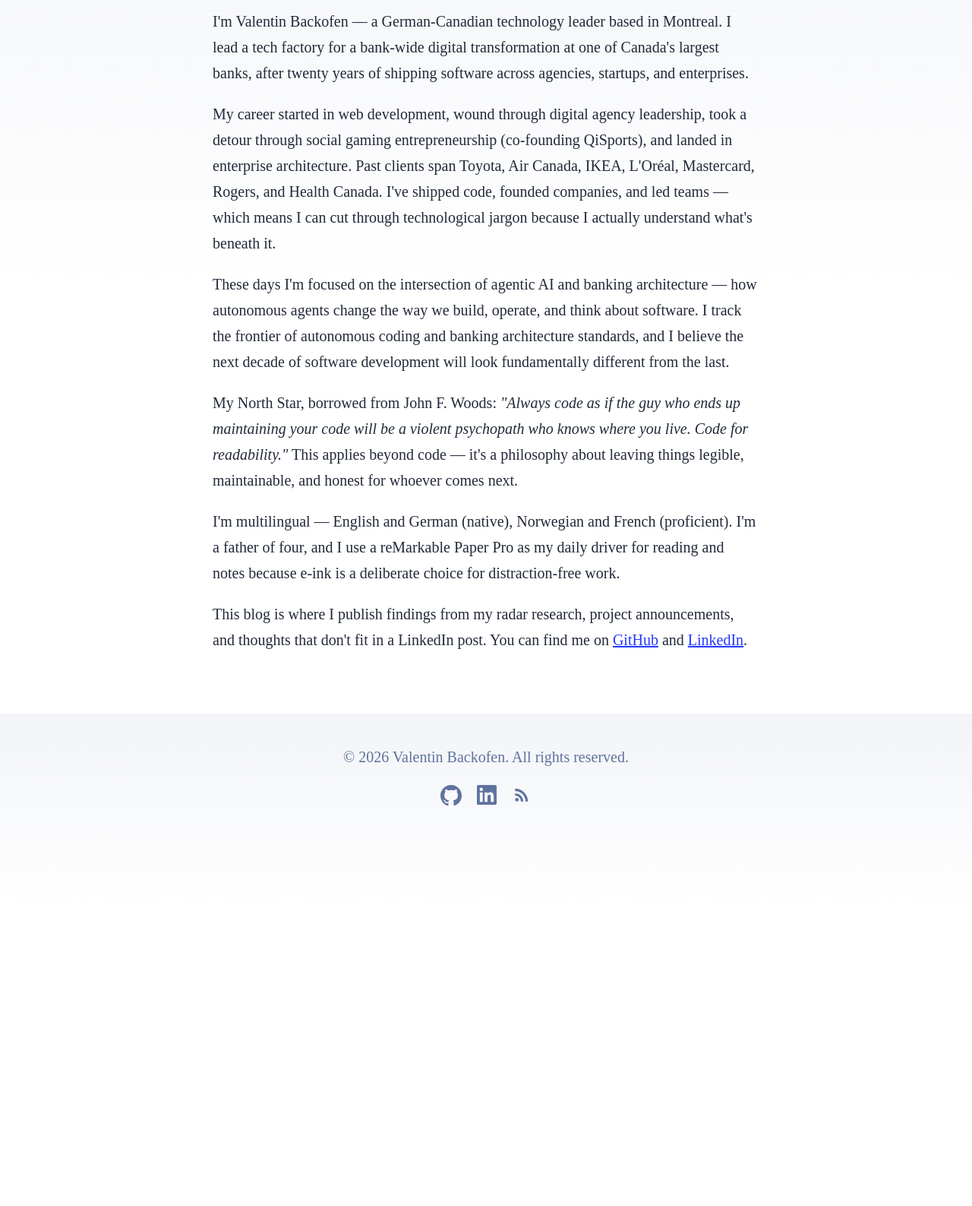
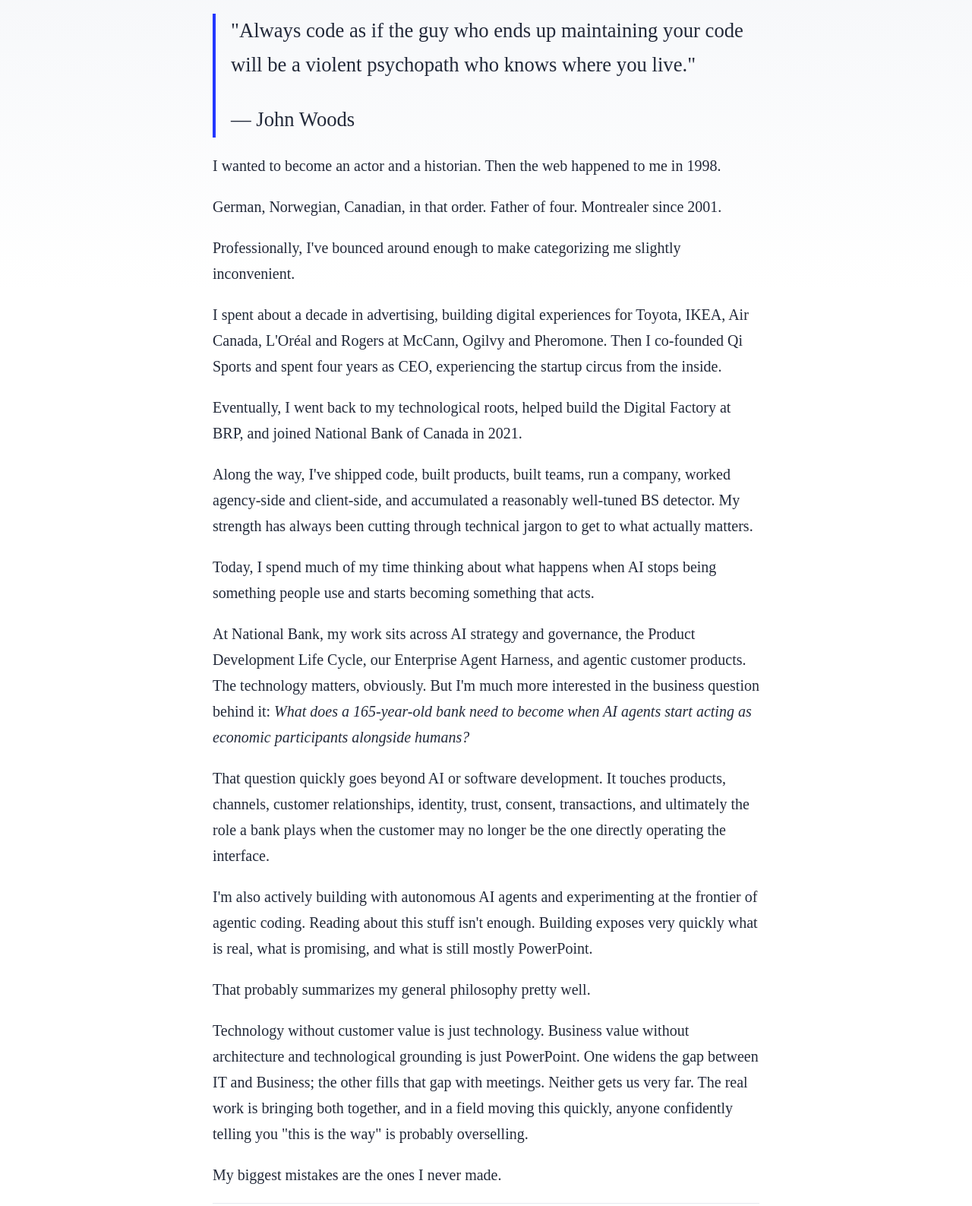
Before and after one commit to vevmesteren/vevmesteren.github.io, an Astro site: page /about in a window 1280 px wide. Shown: the part 220-1807 px from the top of the page at 76% size. Before the commit the page ends 1411 px from the top, so only its background shows below. Built offline with nearby package versions, Linux system fonts and the light colour scheme; Astro itself is replaced by a stand-in of ours.

Commit message:
Replace About page with full bio

```diff
--- a/src/pages/about.astro
+++ b/src/pages/about.astro
@@ -7,54 +7,103 @@ import Header from '../components/Header.astro';
 <!doctype html>
 <html lang="en">
 	<head>
-		<BaseHead title="About — Valentin Backofen" description="About Valentin Backofen" />
+		<BaseHead
+			title="About — Valentin Backofen"
+			description="German, Norwegian, Canadian, in that order. Father of four. Montrealer since 2001. Technology leader at the intersection of AI strategy, agentic products, and banking architecture."
+		/>
 	</head>
 	<body>
 		<Header />
 		<main>
 			<h1>About</h1>
 
+			<blockquote>
+				<p>
+					"Always code as if the guy who ends up maintaining your code will be a violent
+					psychopath who knows where you live."
+				</p>
+				<footer>— John Woods</footer>
+			</blockquote>
+
 			<p>
-				I'm Valentin Backofen — a German-Canadian technology leader based in Montreal. I lead a
-				tech factory for a bank-wide digital transformation at one of Canada's largest banks,
-				after twenty years of shipping software across agencies, startups, and enterprises.
+				I wanted to become an actor and a historian. Then the web happened to me in 1998.
 			</p>
 
 			<p>
-				My career started in web development, wound through digital agency leadership, took a
-				detour through social gaming entrepreneurship (co-founding QiSports), and landed in
-				enterprise architecture. Past clients span Toyota, Air Canada, IKEA, L'Oréal,
-				Mastercard, Rogers, and Health Canada. I've shipped code, founded companies, and led
-				teams — which means I can cut through technological jargon because I actually understand
-				what's beneath it.
+				German, Norwegian, Canadian, in that order. Father of four. Montrealer since 2001.
 			</p>
 
 			<p>
-				These days I'm focused on the intersection of agentic AI and banking architecture —
-				how autonomous agents change the way we build, operate, and think about software. I
-				track the frontier of autonomous coding and banking architecture standards, and I
-				believe the next decade of software development will look fundamentally different from
-				the last.
+				Professionally, I've bounced around enough to make categorizing me slightly
+				inconvenient.
 			</p>
 
 			<p>
-				My North Star, borrowed from John F. Woods: <em>"Always code as if the guy who ends up
-				maintaining your code will be a violent psychopath who knows where you live. Code for
-				readability."</em> This applies beyond code — it's a philosophy about leaving things
-				legible, maintainable, and honest for whoever comes next.
+				I spent about a decade in advertising, building digital experiences for Toyota, IKEA,
+				Air Canada, L'Oréal and Rogers at McCann, Ogilvy and Pheromone. Then I co-founded Qi
+				Sports and spent four years as CEO, experiencing the startup circus from the inside.
 			</p>
 
 			<p>
-				I'm multilingual — English and German (native), Norwegian and French (proficient). I'm
-				a father of four, and I use a reMarkable Paper Pro as my daily driver for reading and
-				notes because e-ink is a deliberate choice for distraction-free work.
+				Eventually, I went back to my technological roots, helped build the Digital Factory at
+				BRP, and joined National Bank of Canada in 2021.
 			</p>
 
 			<p>
-				This blog is where I publish findings from my radar research, project announcements, and
-				thoughts that don't fit in a LinkedIn post. You can find me on
+				Along the way, I've shipped code, built products, built teams, run a company, worked
+				agency-side and client-side, and accumulated a reasonably well-tuned BS detector. My
+				strength has always been cutting through technical jargon to get to what actually
+				matters.
+			</p>
+
+			<p>
+				Today, I spend much of my time thinking about what happens when AI stops being
+				something people use and starts becoming something that acts.
+			</p>
+
+			<p>
+				At National Bank, my work sits across AI strategy and governance, the Product
+				Development Life Cycle, our Enterprise Agent Harness, and agentic customer products.
+				The technology matters, obviously. But I'm much more interested in the business
+				question behind it: <em>What does a 165-year-old bank need to become when AI agents
+				start acting as economic participants alongside humans?</em>
+			</p>
+
+			<p>
+				That question quickly goes beyond AI or software development. It touches products,
+				channels, customer relationships, identity, trust, consent, transactions, and
+				ultimately the role a bank plays when the customer may no longer be the one directly
+				operating the interface.
+			</p>
+
+			<p>
+				I'm also actively building with autonomous AI agents and experimenting at the frontier
+				of agentic coding. Reading about this stuff isn't enough. Building exposes very
+				quickly what is real, what is promising, and what is still mostly PowerPoint.
+			</p>
+
+			<p>
+				That probably summarizes my general philosophy pretty well.
+			</p>
+
+			<p>
+				Technology without customer value is just technology. Business value without
+				architecture and technological grounding is just PowerPoint. One widens the gap
+				between IT and Business; the other fills that gap with meetings. Neither gets us very
+				far. The real work is bringing both together, and in a field moving this quickly,
+				anyone confidently telling you "this is the way" is probably overselling.
+			</p>
+
+			<p>
+				My biggest mistakes are the ones I never made.
+			</p>
+
+			<hr />
+
+			<p>
+				You can find me on
 				<a href="https://github.com/vevmesteren">GitHub</a> and
-				<a href="https://www.linkedin.com/in/valentinbackofen">LinkedIn</a>.
+				<a href="https://www.linkedin.com/in/valentinbackofen/">LinkedIn</a>.
 			</p>
 		</main>
 		<Footer />
```
